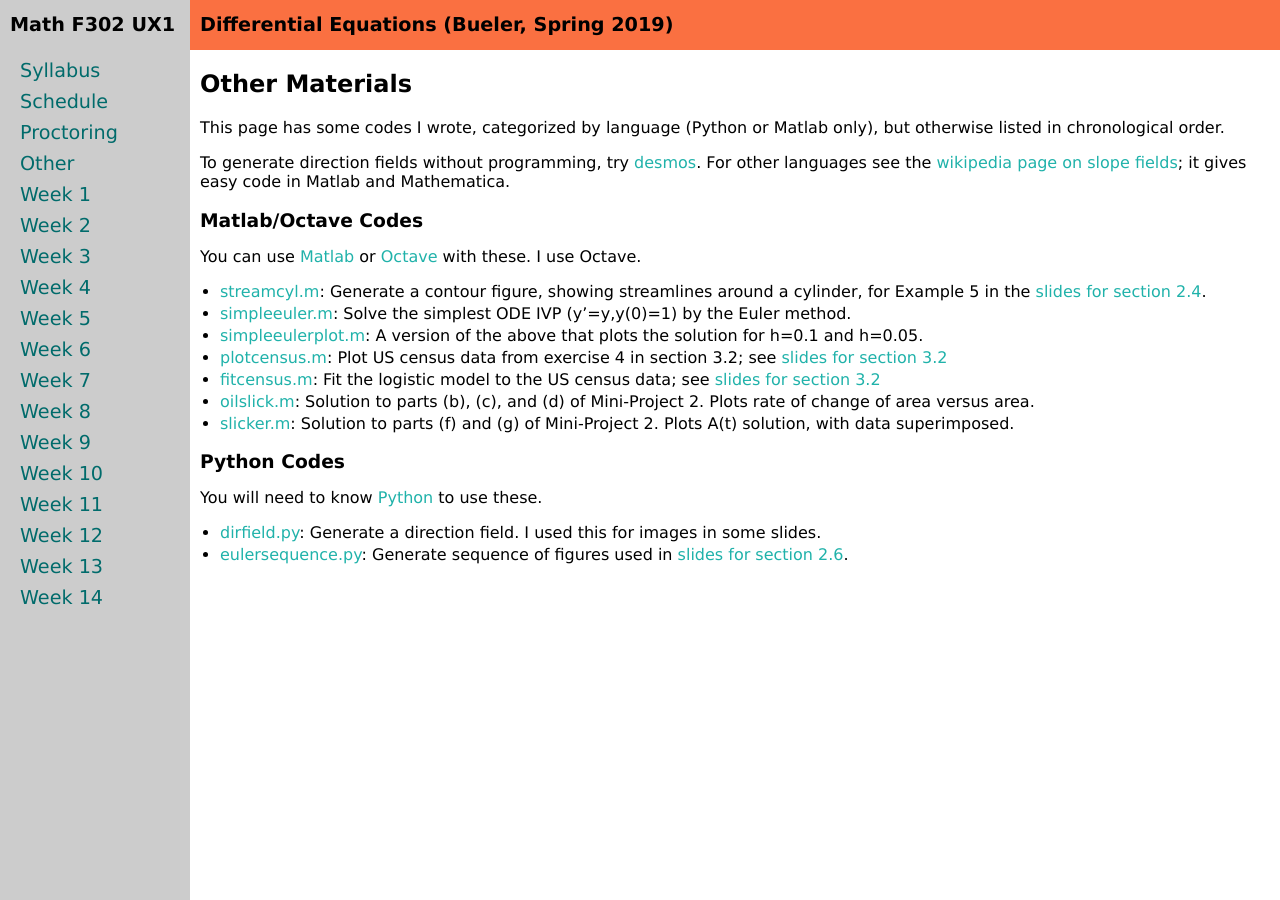
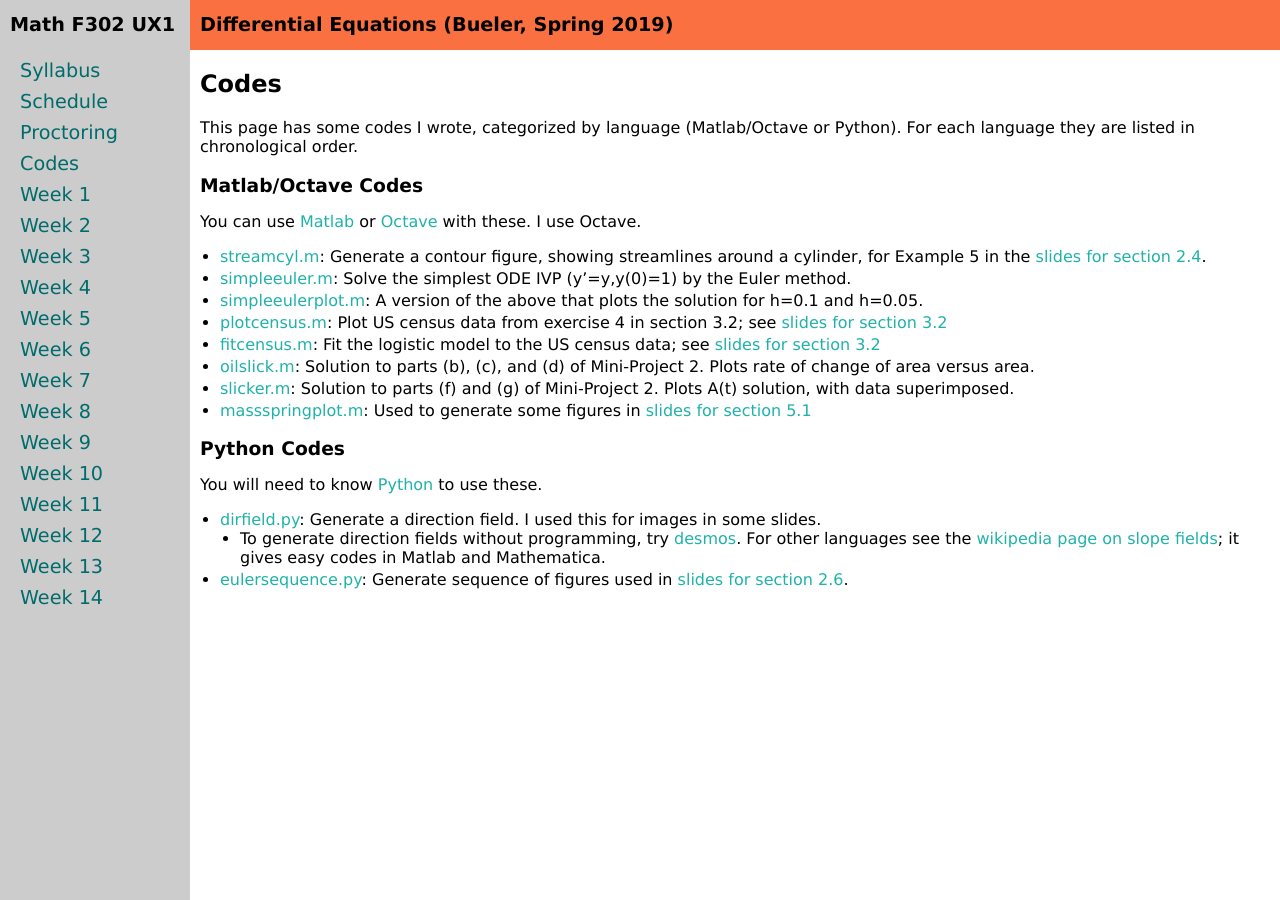
Before and after one commit to bueler/math302, a Jekyll site: the page built from other.md, in a window 1280 px wide. Built offline with Jekyll 4.4.1, drawn with Linux system fonts in a browser that asks for light colours.

Commit message:
clean "other" tab ... it is codes

```diff
--- a/_data/toc.yaml
+++ b/_data/toc.yaml
@@ -11,7 +11,7 @@ docs:
 - title: Proctoring
   url: proctoring.pdf  # rebuild by "make proctoring.pdf" in assets/latex/
 
-- title: Other     # has codes I wrote; mostly see weekN.md for content
+- title: Codes
   url: other.html
 
 - title: Week 1
--- a/other.md
+++ b/other.md
@@ -1,13 +1,11 @@
 ---
 layout: course-page
-title: Other Materials
+title: Codes
 ---
 
-## Other Materials
+## Codes
 
-This page has some codes I wrote, categorized by language (Python or Matlab only), but otherwise listed in chronological order.
-
-To generate direction fields without programming, try [desmos](https://www.desmos.com/).  For other languages see the [wikipedia page on slope fields](https://en.wikipedia.org/wiki/Slope_field); it gives easy code in Matlab and Mathematica.
+This page has some codes I wrote, categorized by language (Matlab/Octave or Python).  For each language they are listed in chronological order.
 
 ### Matlab/Octave Codes
 
@@ -20,10 +18,12 @@ You can use [Matlab](https://www.mathworks.com/products/matlab.html) or [Octave]
 * [fitcensus.m](assets/codes/fitcensus.m): Fit the logistic model to the US census data; see [slides for section 3.2](assets/slides/3-2.pdf)
 * [oilslick.m](assets/codes/oilslick.m): Solution to parts (b), (c), and (d) of Mini-Project 2.  Plots rate of change of area versus area.
 * [slicker.m](assets/codes/slicker.m): Solution to parts (f) and (g) of Mini-Project 2.  Plots A(t) solution, with data superimposed.
+* [massspringplot.m](assets/codes/massspringplot.m): Used to generate some figures in [slides for section 5.1](assets/slides/5-1.pdf)
 
 ### Python Codes
 
 You will need to know [Python](https://www.python.org/) to use these.
 
 * [dirfield.py](assets/codes/dirfield.py): Generate a direction field.  I used this for images in some slides.
+    * To generate direction fields without programming, try [desmos](https://www.desmos.com/).  For other languages see the [wikipedia page on slope fields](https://en.wikipedia.org/wiki/Slope_field); it gives easy codes in Matlab and Mathematica.
 * [eulersequence.py](assets/codes/eulersequence.py): Generate sequence of figures used in [slides for section 2.6](assets/slides/2-6.pdf).
```
